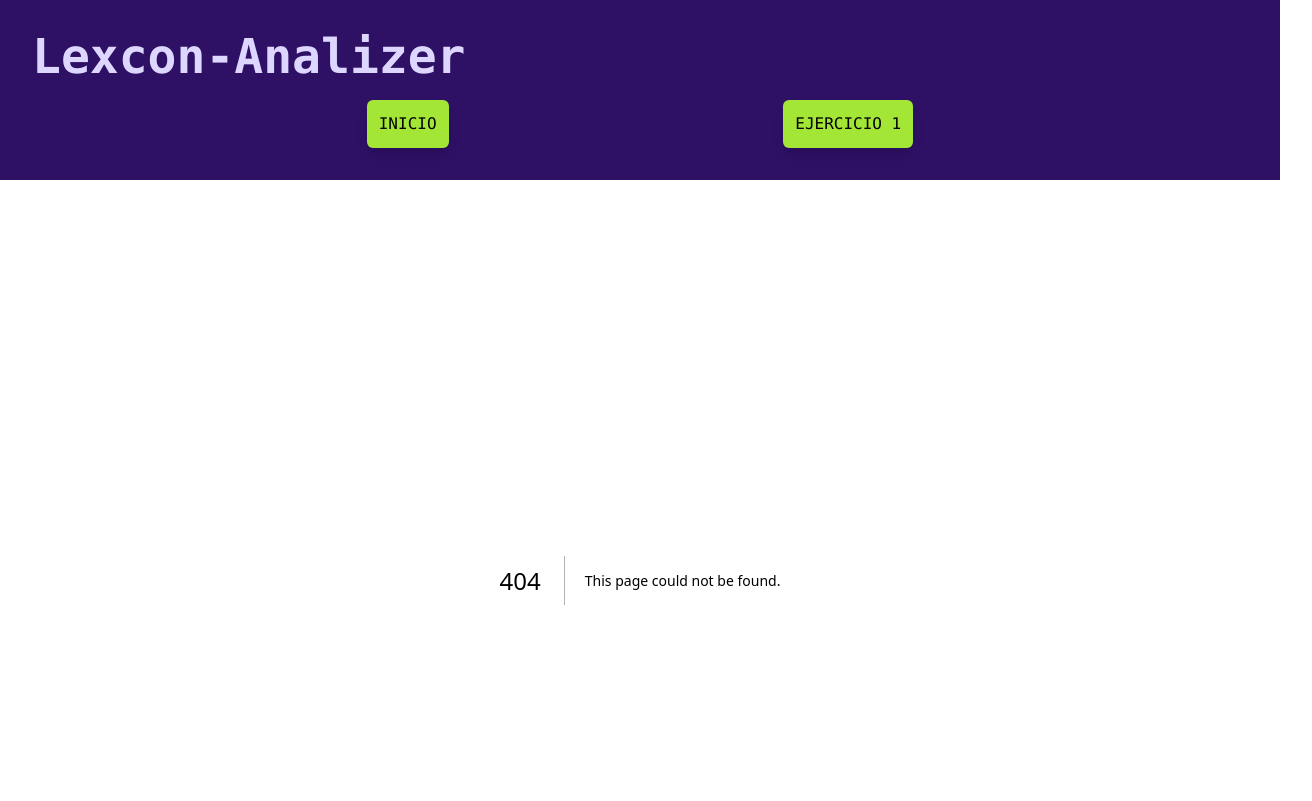
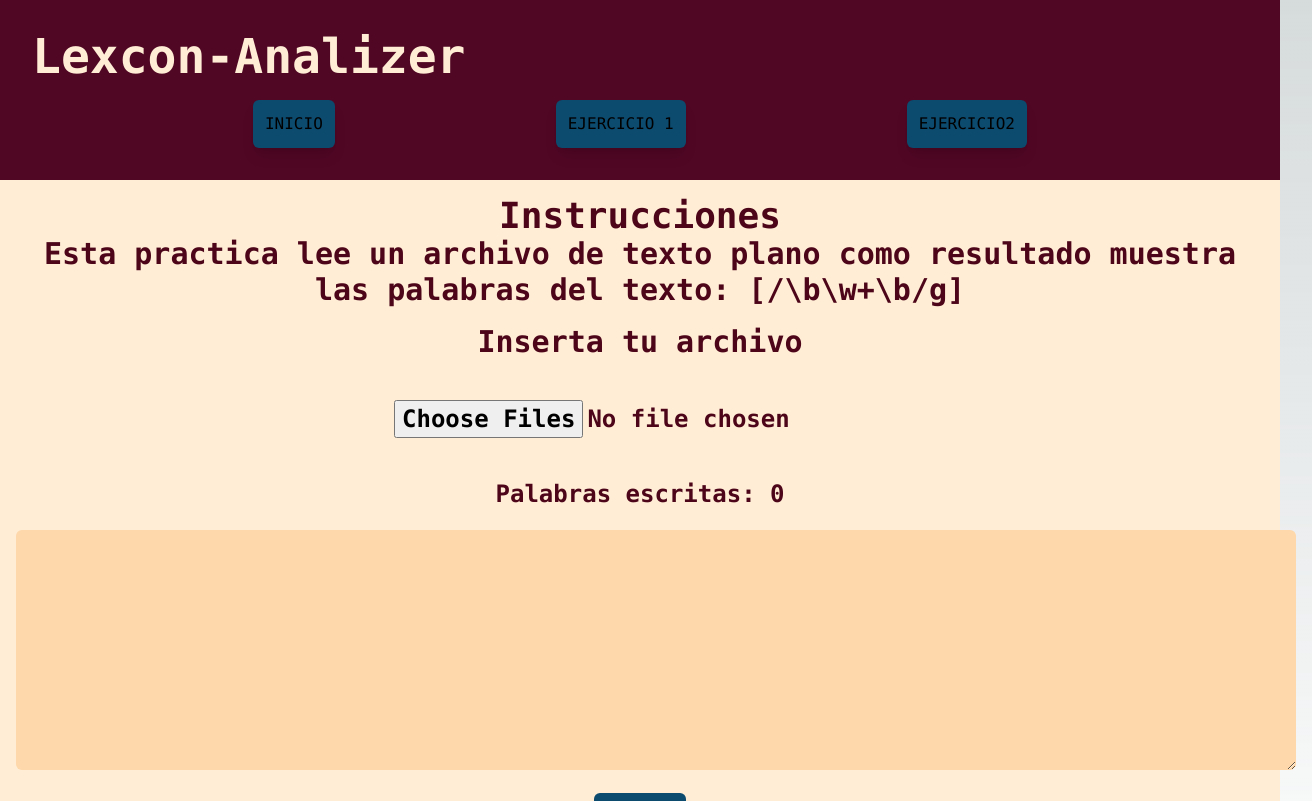
Before and after one commit to Magi3654/lexcon-analizer, a Next.js app: page /ejercicio2 in a window 1280 px wide. Before the commit this address had no page. Shown: the top 801 px of the page, 1312 px wide, since content can reach past the window. Built offline with nearby package versions, Linux system fonts and the light colour scheme.

Commit message:
adding new exercise whitch reads words and numbers

```diff
--- a/src/app/ components/Header.jsx
+++ b/src/app/ components/Header.jsx
@@ -3,18 +3,21 @@ import React from 'react'
 
 export const Header = () => {
   return (
-    <header className='p-8 bg-violet-950 space-y-5 w-screen'>
+    <header className='p-8 bg-pink-950 space-y-5 w-screen'>
         <div className='font-mono'>
-            <h1 className='text-5xl text-violet-200 font-bold'>Lexcon-Analizer </h1>
+            <h1 className='text-5xl text-orange-100 font-bold'>Lexcon-Analizer </h1>
         </div>
 
         <nav>
             <ul className='flex justify-evenly uppercase font-mono'>
-                <li className='bg-lime-400 rounded-md p-3 shadow-lg hover:bg-violet-600'>
+                <li className='bg-sky-900 rounded-md p-3 shadow-lg hover:bg-orange-800'>
                   <Link href={'/'}>Inicio</Link>
                 </li>
-                <li className='bg-lime-400 rounded-md p-3 shadow-lg hover:bg-violet-600'>
+                <li className='bg-sky-900 rounded-md p-3 shadow-lg hover:bg-orange-800'>
                   <Link href={'/ejercicio1'}>Ejercicio 1</Link>
+                </li>
+                <li className='bg-sky-900 rounded-md p-3 shadow-lg hover:bg-orange-800'>
+                  <Link href={'/ejercicio2'}>Ejercicio2 </Link>
                 </li>
             </ul>
         </nav>
--- a/src/app/ejercicio1/page.jsx
+++ b/src/app/ejercicio1/page.jsx
@@ -25,24 +25,24 @@ function Ejercicio01(){
   }
 
   return(
-    <div className='text-center h-screen w-screen bg-lime-200
+    <div className='text-center h-screen w-screen bg-orange-100
       font-mono mb-5 flex-col justify-center'>
         <div className='text-information p-4'>
-          <h3 className='font-bold text-4xl text-violet-950'>Instrucciones</h3>
-          <h4 className='font-bold text-3xl text-violet-950'>Esta practica lee un archivo de texto plano como resultado muestra los caracteres las letras: [a-zA-Z]</h4>
-          <h3 className=' font-bold text-3xl text-violet-950 p-2 m-2'>Inserta tu archivo</h3>
-          <input className='file-upload-input font-bold text-2xl text-violet-950 m-2 p-4' type='file' accept='.txt' multiple onChange={e=>{changeText(e)}}/>
+          <h3 className='font-bold text-4xl text-rose-950'>Instrucciones</h3>
+          <h4 className='font-bold text-3xl text-rose-950'>Esta practica lee un archivo de texto plano como resultado muestra los caracteres las letras: [a-zA-Z]</h4>
+          <h3 className=' font-bold text-3xl text-rose-950 p-2 m-2'>Inserta tu archivo</h3>
+          <input className='file-upload-input font-bold text-2xl text-rose-950 m-2 p-4' type='file' accept='.txt' multiple onChange={e=>{changeText(e)}}/>
         </div>
         <div>
-          <p className='text-2xl font-bold text-violet-950'>Letras escritas: {ShowText ? ShowText.length : 0}</p>
+          <p className='text-2xl font-bold text-rose-950'>Letras escritas: {ShowText ? ShowText.length : 0}</p>
         </div>
 
         <div className='text-center'>
-          <textarea  className='m-4 text-slate-950 font-mono text-2xl bg-violet-200 rounded-md p-1 pt-2 w-full h-60 mt-5' value={ShowText || ''}
+          <textarea  className='m-4 text-rose-950 font-mono text-2xl bg-orange-200 rounded-md p-1 pt-2 w-full h-60 mt-5' value={ShowText || ''}
             onChange={changeTextArea} rows="15" >
             {ShowText}
           </textarea>
-          <button className='bg-violet-900 rounded-md p-3 shadow-lg hover:bg-lime-400'onClick={clearArea}>Limpiar</button>
+          <button className='bg-sky-900 rounded-md p-3 shadow-lg hover:bg-orange-800'onClick={clearArea}>Limpiar</button>
         </div>
     </div>
   )
--- /dev/null
+++ b/src/app/ejercicio2/page.jsx
@@ -0,0 +1,59 @@
+'use client'
+import React, {useState} from 'react'
+
+function Ejercicio2() {
+    const [ShowText, setShowText]= useState(null);
+    const changeText = (e) => {
+    const reader = new FileReader();
+    reader.readAsText(e.target.files[0]);
+    reader.onload = (e) => {
+        e.preventDefault();
+        const file = e.target.result;
+        const onlywords = file.replace(/[^\w\s\d]/g, '').split(/\s+/);
+        const words = onlywords.join(',')
+        setShowText(words);
+      }
+    }
+
+    const changeTextArea =(e)=>{
+        const newFile = e.target.value;
+        setShowText(newFile);
+      }
+
+    const clearArea = ()=>{
+        setShowText(' ')
+      }
+    const count = () =>{
+        if (ShowText) {
+            const words = ShowText.split(/\b\w+\b/g).filter(word => word.trim() !== "");
+            return words.length;
+          } else {
+            return 0;
+          }
+    }
+
+  return (
+    <div className='text-center h-screen w-screen bg-orange-100
+        font-mono mb-5 flex-col justify-center'>
+        <div className='text-information p-4'>
+            <h3 className='font-bold text-4xl text-rose-950'>Instrucciones</h3>
+            <h4 className='font-bold text-3xl text-rose-950'>Esta practica lee un archivo de texto plano como resultado muestra las palabras del texto: [/\b\w+\b/g]</h4>
+            <h3 className=' font-bold text-3xl text-rose-950 p-2 m-2'>Inserta tu archivo</h3>
+            <input className='file-upload-input font-bold text-2xl text-rose-950 m-2 p-4' type='file' accept='.txt' multiple onChange={e=>{changeText(e)}}/>
+        </div>
+        <div>
+            <p className='text-2xl font-bold text-rose-950'>Palabras escritas: {count()}</p>
+        </div>
+
+        <div className='text-center'>
+            <textarea  className='m-4 text-rose-950 font-mono text-2xl bg-orange-200 rounded-md p-1 pt-2 w-full h-60 mt-5' value={ShowText || ''}
+                onChange={changeTextArea} rows="15" >
+                {ShowText}
+            </textarea>
+            <button className='bg-sky-900 rounded-md p-3 shadow-lg hover:bg-orange-800'onClick={clearArea}>Limpiar</button>
+        </div>
+</div>
+  )
+
+}
+export default Ejercicio2
```
